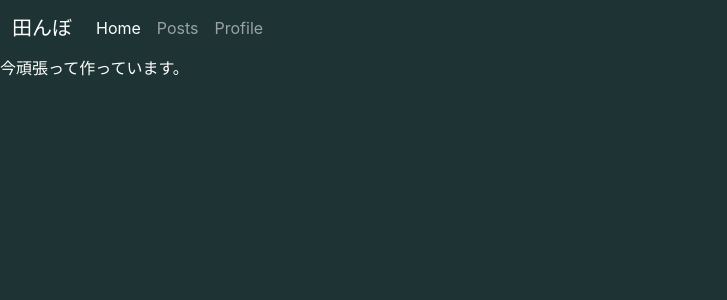
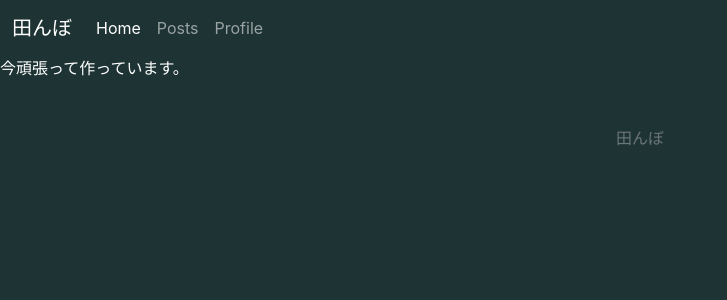
Before and after one commit to PochecoPachico/pocheco-pachico.com, a Next.js app: page /profile in a window 1280 px wide. Shown: the top 300 px of the page, without its empty margins (0-727 px from the left). Built offline with nearby package versions, Linux system fonts and the light colour scheme.

Commit message:
Add footer

```diff
--- /dev/null
+++ b/components/footer.js
@@ -0,0 +1,12 @@
+import Link from "next/link";
+import styles from '../styles/Footer.module.scss';
+
+export default function Footer() {
+  return (
+    <footer className={styles.footer}>
+        <div className={styles.container}>
+            <Link href={'/'} className={'text-muted'}>田んぼ</Link>
+        </div>
+    </footer>
+  )
+}
--- a/pages/blog/[id].js
+++ b/pages/blog/[id].js
@@ -2,6 +2,7 @@ import { client } from "../../libs/client";
 import styles from '../../styles/Page.module.scss';
 import Common from '../../components/common'
 import Header from '../../components/header';
+import Footer from '../../components/footer';
 import Date from '../../components/date';
 
 export default function BlogId({ blog }) {
@@ -23,6 +24,7 @@ export default function BlogId({ blog }) {
           className={styles.post}
         />
       </div>
+      <Footer></Footer>
     </main>
   );
 }
--- a/pages/index.js
+++ b/pages/index.js
@@ -1,7 +1,8 @@
 import { client } from "../libs/client";
 import styles from '../styles/Home.module.scss';
-import Common from '../components/common'
+import Common from '../components/common';
 import Header from '../components/header';
+import Footer from '../components/footer';
 import Card from '../components/card';
 
 export default function Home({ blog }) {
@@ -16,6 +17,7 @@ export default function Home({ blog }) {
           </div>
         ))}
       </div>
+      <Footer></Footer>
     </main>
   );
 }
--- a/pages/profile.js
+++ b/pages/profile.js
@@ -1,6 +1,7 @@
 import styles from '../styles/Home.module.scss';
-import Common from '../components/common'
+import Common from '../components/common';
 import Header from '../components/header';
+import Footer from '../components/footer';
 
 export default function Profile() {
   return (
@@ -8,6 +9,7 @@ export default function Profile() {
       <Common />
       <Header></Header>
       <p>今頑張って作っています。</p>
+      <Footer></Footer>
     </main>
   );
 }
--- /dev/null
+++ b/styles/Footer.module.scss
@@ -0,0 +1,10 @@
+.footer {
+    width: 100%;
+    height: 60px;
+}
+
+.footer > .container {
+    padding: 30px 0;
+    display: flex;
+    justify-content: center;
+}
```
